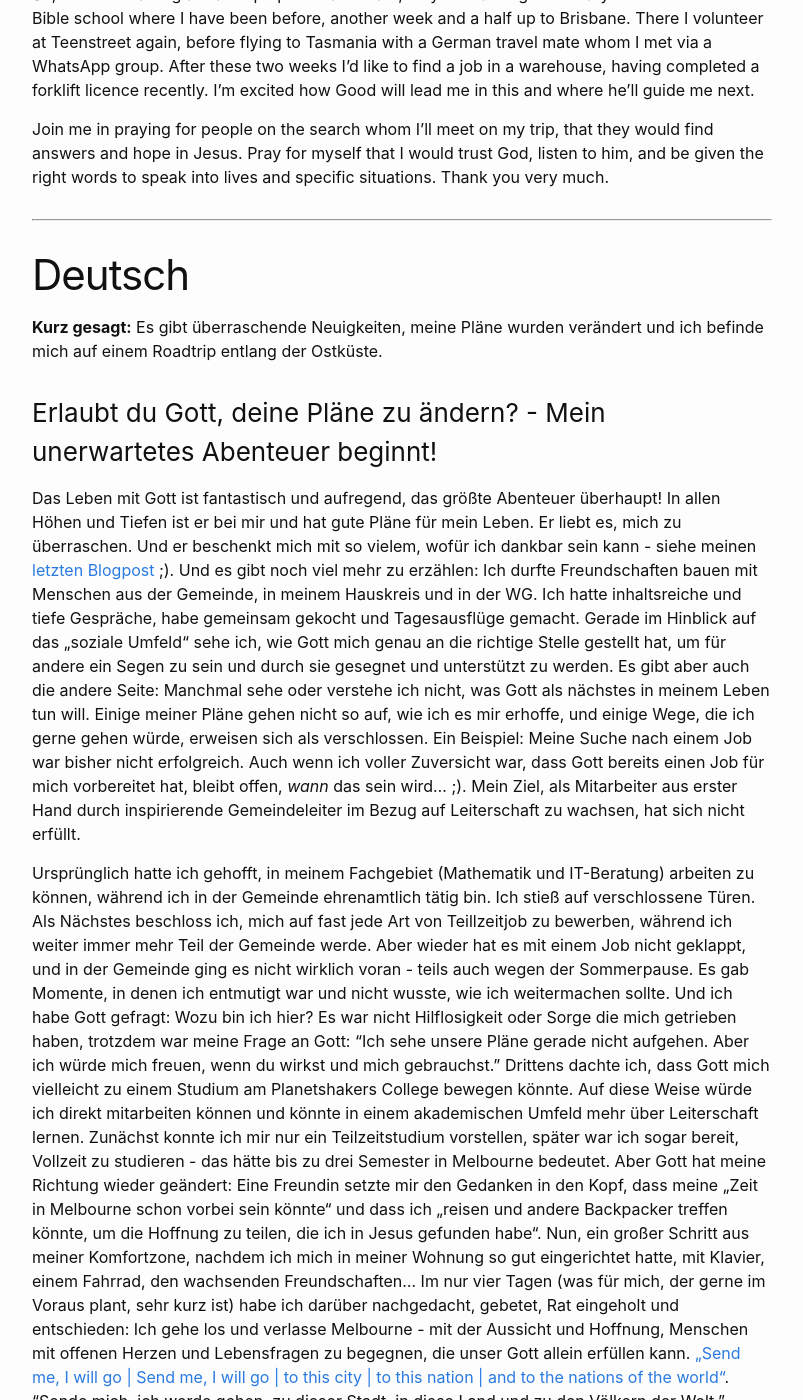
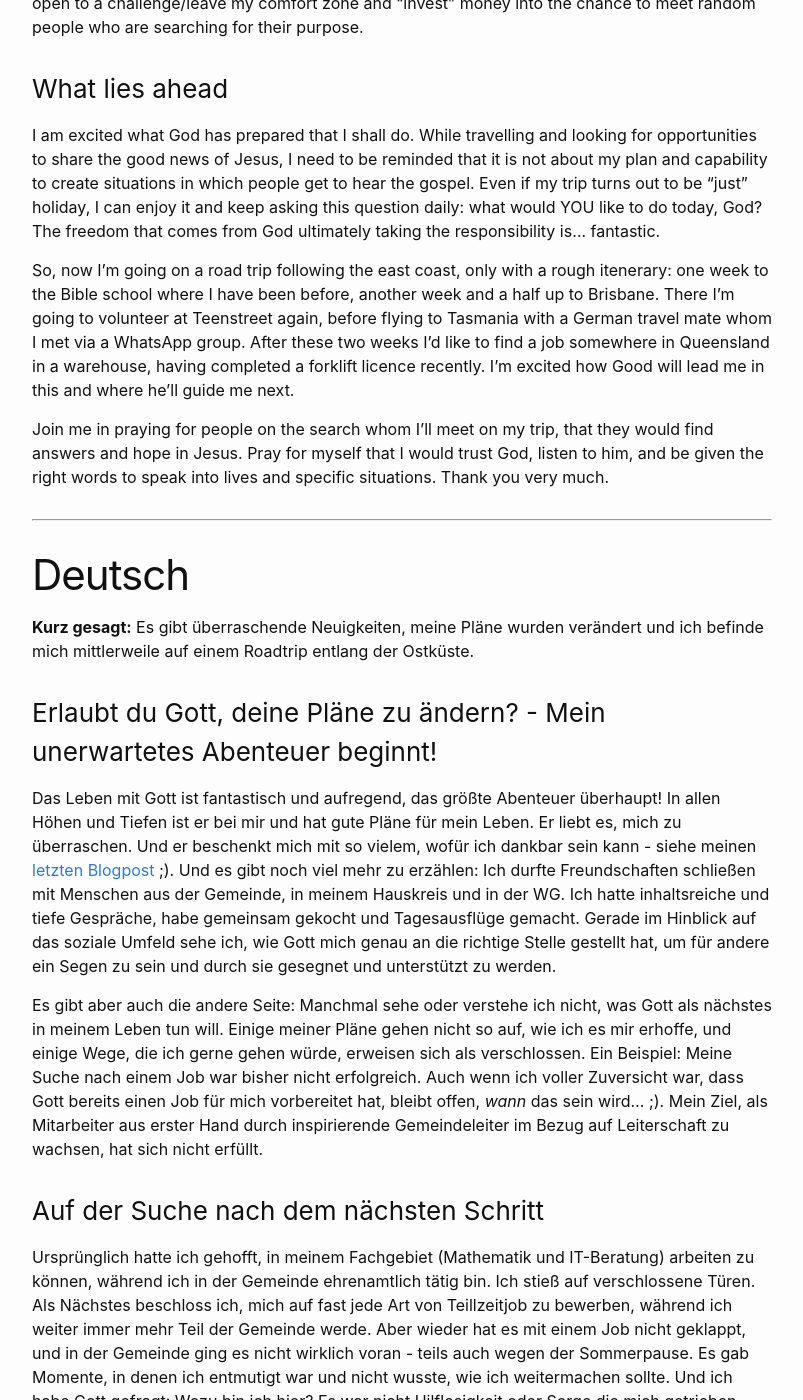
Before and after one commit to dominikaustralia/dominikaustralia.github.io, a Jekyll site: the page built from _posts/2025-03-16-changed-plans.md, in a window 1280 px wide and 1400 px high, scrolled down 1733 px. Shown: the whole window, without its empty margins (238-1041 px from the left). Built offline with Jekyll 4.4.1, drawn with Linux system fonts in a browser that asks for light colours; some of the changed text lies outside the part shown.

Commit message:
Aktualisieren von 2025-03-16-changed-plans.md

```diff
--- a/_posts/2025-03-16-changed-plans.md
+++ b/_posts/2025-03-16-changed-plans.md
@@ -9,24 +9,30 @@
 Zuerst kommt das englische Original, unten findet sich die [deutsche Version](#deutsch).
 
 ---
-**Long story short**: God has guided me to a (at least for me!) surprising decision to change my plans.
+**Long story short**: God has guided me to make a (at least for me!) surprising decision and change my plans.
 
 ---
 
-### Do you allow God to change your plans? – My unexpected adventure started.
-Life with God is fantastic and exciting, the greatest adventure possible! Through every high and low He is with me and has good plans for my life. He loves to surprise me. And he gifts me with so much that I can be thankful for – see my [last blogpost](https://dominikaustralia.github.io/info/2025/01/24/gifts-events-questions.html) ;). And there is much more to tell: I made friends with people from church, from my urban life group and in the shared flat. I had meaningful conversations and shared experiences like cooking together or going on day trips. Considering the "social setting" in particular, I can see how God has put me in the exact right spot to be a blessing to others and to be blessed and supported by them.
-There is also the other side: sometimes I don't see or understand what God wants to do in my life next. Some plans of mine don't work out as I hope, and some paths that I would like to go prove closed. For example: my search for a job hasn't been sucessful yet. Even though I was full of faith that God had already prepared a job for me, it remains open _when_ this will be... ;). My goal to get first hand experience in practical aspects of leadership from inspiring church leaders through volunteering didn't happen.
+### Do you allow God to change your plans? – My unexpected adventure starts
+Life with God is fantastic and exciting, the greatest adventure possible! Through every high and low He is with me and has good plans for my life. He loves to surprise me. And he gifts me with so much that I can be thankful for – see my [last blogpost](https://dominikaustralia.github.io/info/2025/01/24/gifts-events-questions.html) ;). And there is much more to tell: I made friends with people from church, from my urban life group and in the shared flat. I had meaningful conversations and shared experiences like cooking together or going on day trips. Considering the social setting in particular, I can see how God has put me in the exact right spot to be a blessing to others and to be blessed and supported by them.
 
-Initially, I had hoped to work in my area of expertise (maths and IT consulting), while volunteering at church. I encountered closed doors. Next, I decided to apply for almost any kind of part time job while holding on to become more and more a part of the church. Again, I didn't find a job and taking steps at church took a long time – partially also due to the summer break. I encountered moments where I was discouraged and didn't know how I shall go on. And I was asking God: what am I here for? I didn't ask from a position of helplessness, it was rather like: "I don't see your plan working out. However, I'd be happy to be used by you God." Third, I thought God might draw me towards studying at planetshakers college. This way I could get into volunteering much faster and also learn more about leadership in an academic environment. First, I preferred studying part time, later on I was willing to study even full time, which might have eventually lead me to stay in Melbourne for three semesters.
-But God changed my destination again: A friend of mine planted the thought in my head, that my "time in Melbourne might already be over" and that I could "travel and meet other backpackers, sharing the hope that I have found in Jesus". Well, a big step out of my comfort zone, having settled in at my flat, with a piano and a bike, ...
+However, there is also the other side: sometimes I don't see or understand what God wants to do in my life next. Some plans of mine don't work out as I hope, and some paths that I would like to go prove closed. For example: my search for a job hasn't been sucessful yet. Even though I was full of faith that God had already prepared a job for me, it remains open _when_ this will be... ;). My goal to get first hand experience in practical aspects of leadership from inspiring church leaders through volunteering didn't happen.
+
+### Looking for the way to go
+Initially, I had hoped to work in my area of expertise (maths and IT consulting), while volunteering at church in my spare time. I encountered closed doors. Next, I decided to apply for almost any kind of part time job while holding on to become more and more a part of the church. Again, I didn't find a job and taking steps at church took a long time – partially also due to the summer break. I encountered moments where I was discouraged and didn't know how I shall go on. And I was asking God: what am I here for? I didn't ask from a position of helplessness, it was rather like: "I don't see your plan working out. However, I'd be happy to be used by you, God." Third, I thought God might draw me towards studying at planetshakers college. This way I could get into volunteering much faster and also learn more about leadership in an academic environment. First, I preferred studying part time, later on I was willing to study even full time, which might have eventually lead me to stay in Melbourne for three semesters.
+
+### The changing of plans
+But God changed my destination again: A friend of mine planted the thought in my head, that my "time in Melbourne might already be over" and that I could "travel and meet other backpackers, sharing the hope that I have found in Jesus". Well, a big step out of my comfort zone, having settled in at my flat, with a piano and a bike...
+
 Over the course of four days (which is a very short time for me who likes planning ahead) I thougth about it, prayed, sought advice, and: I decided to go – with the perspective and hope of meeting people with open hearts and needs that only God could satisfy.
 ["Send me, I will go | Send me, I will go | to this city | to this nation | and to the nations of the world" (planetshakers song)](https://www.youtube.com/watch?v=N5iEFpCzLhw). This song came up in the middle of my decision process and helped me to position myself "ready to go". I gave notice to quit my room, found and bought a car, searched for second hand camping equipment, and moved out on 11/03. This comes at the cost of missing out on opportunities like the DNA course and volunteering of whose I had really liked to make use.
 However, God had amazingly prepared ahead what I needed: local friends to encourage me in going this step, one friend who was all in helping me to buy my first ever car,  me personally being open to a challenge/leave my comfort zone and "invest" money into the chance to meet random people who are searching for their purpose.
 
+### What lies ahead
 I am excited what God has prepared that I shall do. While travelling and looking for opportunities to share the good news of Jesus, I need to be reminded that it is not about my plan and capability to create situations in which people get to hear the gospel.
 Even if my trip turns out to be "just" holiday, I can enjoy it and keep asking this question daily: what would YOU like to do today, God? The freedom that comes from God ultimately taking the responsibility is... fantastic.
 
-So, now I'm starting a road trip up the east coast, only with a rough itenerary: one week to the Bible school where I have been before, another week and a half up to Brisbane. There I volunteer at Teenstreet again, before flying to Tasmania with a German travel mate whom I met via a WhatsApp group. After these two weeks I'd like to find a job in a warehouse, having completed a forklift licence recently.
+So, now I'm going on a road trip following the east coast, only with a rough itenerary: one week to the Bible school where I have been before, another week and a half up to Brisbane. There I'm going to volunteer at Teenstreet again, before flying to Tasmania with a German travel mate whom I met via a WhatsApp group. After these two weeks I'd like to find a job somewhere in Queensland in a warehouse, having completed a forklift licence recently.
 I'm excited how Good will lead me in this and where he'll guide me next.
 
 Join me in praying for people on the search whom I'll meet on my trip, that they would find answers and hope in Jesus. Pray for myself that I would trust God, listen to him, and be given the right words to speak into lives and specific situations. Thank you very much.
@@ -34,18 +40,23 @@
 ---
 # Deutsch
 
-**Kurz gesagt:** Es gibt überraschende Neuigkeiten, meine Pläne wurden verändert und ich befinde mich auf einem Roadtrip entlang der Ostküste.
+**Kurz gesagt:** Es gibt überraschende Neuigkeiten, meine Pläne wurden verändert und ich befinde mich mittlerweile auf einem Roadtrip entlang der Ostküste.
 
 ### Erlaubt du Gott, deine Pläne zu ändern? - Mein unerwartetes Abenteuer beginnt!
-Das Leben mit Gott ist fantastisch und aufregend, das größte Abenteuer überhaupt! In allen Höhen und Tiefen ist er bei mir und hat gute Pläne für mein Leben. Er liebt es, mich zu überraschen. Und er beschenkt mich mit so vielem, wofür ich dankbar sein kann - siehe meinen [letzten Blogpost](https://dominikaustralia.github.io/info/2025/01/24/gifts-events-questions.html) ;). Und es gibt noch viel mehr zu erzählen: Ich durfte Freundschaften bauen mit Menschen aus der Gemeinde, in meinem Hauskreis und in der WG. Ich hatte inhaltsreiche und tiefe Gespräche, habe gemeinsam gekocht und Tagesausflüge gemacht. Gerade im Hinblick auf das „soziale Umfeld“ sehe ich, wie Gott mich genau an die richtige Stelle gestellt hat, um für andere ein Segen zu sein und durch sie gesegnet und unterstützt zu werden.
+Das Leben mit Gott ist fantastisch und aufregend, das größte Abenteuer überhaupt! In allen Höhen und Tiefen ist er bei mir und hat gute Pläne für mein Leben. Er liebt es, mich zu überraschen. Und er beschenkt mich mit so vielem, wofür ich dankbar sein kann - siehe meinen [letzten Blogpost](https://dominikaustralia.github.io/info/2025/01/24/gifts-events-questions.html) ;). Und es gibt noch viel mehr zu erzählen: Ich durfte Freundschaften schließen mit Menschen aus der Gemeinde, in meinem Hauskreis und in der WG. Ich hatte inhaltsreiche und tiefe Gespräche, habe gemeinsam gekocht und Tagesausflüge gemacht. Gerade im Hinblick auf das soziale Umfeld sehe ich, wie Gott mich genau an die richtige Stelle gestellt hat, um für andere ein Segen zu sein und durch sie gesegnet und unterstützt zu werden.
+
 Es gibt aber auch die andere Seite: Manchmal sehe oder verstehe ich nicht, was Gott als nächstes in meinem Leben tun will. Einige meiner Pläne gehen nicht so auf, wie ich es mir erhoffe, und einige Wege, die ich gerne gehen würde, erweisen sich als verschlossen. Ein Beispiel: Meine Suche nach einem Job war bisher nicht erfolgreich. Auch wenn ich voller Zuversicht war, dass Gott bereits einen Job für mich vorbereitet hat, bleibt offen, _wann_ das sein wird... ;). Mein Ziel, als Mitarbeiter aus erster Hand durch inspirierende Gemeindeleiter im Bezug auf Leiterschaft zu wachsen, hat sich nicht erfüllt.
 
+### Auf der Suche nach dem nächsten Schritt
 Ursprünglich hatte ich gehofft, in meinem Fachgebiet (Mathematik und IT-Beratung) arbeiten zu können, während ich in der Gemeinde ehrenamtlich tätig bin. Ich stieß auf verschlossene Türen. Als Nächstes beschloss ich, mich auf fast jede Art von Teillzeitjob zu bewerben, während ich weiter immer mehr Teil der Gemeinde werde. Aber wieder hat es mit einem Job nicht geklappt, und in der Gemeinde ging es nicht wirklich voran - teils auch wegen der Sommerpause. Es gab Momente, in denen ich entmutigt war und nicht wusste, wie ich weitermachen sollte. Und ich habe Gott gefragt: Wozu bin ich hier? Es war nicht Hilflosigkeit oder Sorge die mich getrieben haben, trotzdem war meine Frage an Gott: "Ich sehe unsere Pläne gerade nicht aufgehen. Aber ich würde mich freuen, wenn du wirkst und mich gebrauchst." Drittens dachte ich, dass Gott mich vielleicht zu einem Studium am Planetshakers College bewegen könnte. Auf diese Weise würde ich direkt mitarbeiten können und könnte in einem akademischen Umfeld mehr über Leiterschaft lernen. Zunächst konnte ich mir nur ein Teilzeitstudium vorstellen, später war ich sogar bereit, Vollzeit zu studieren - das hätte bis zu drei Semester in Melbourne bedeutet.
+
+### Geänderte Pläne
 Aber Gott hat meine Richtung wieder geändert: Eine Freundin setzte mir den Gedanken in den Kopf, dass meine „Zeit in Melbourne schon vorbei sein könnte“ und dass ich „reisen und andere Backpacker treffen könnte, um die Hoffnung zu teilen, die ich in Jesus gefunden habe“. Nun, ein großer Schritt aus meiner Komfortzone, nachdem ich mich in meiner Wohnung so gut eingerichtet hatte, mit Klavier, einem Fahrrad, den wachsenden Freundschaften...
 Im nur vier Tagen (was für mich, der gerne im Voraus plant, sehr kurz ist) habe ich darüber nachgedacht, gebetet, Rat eingeholt und entschieden: Ich gehe los und verlasse Melbourne - mit der Aussicht und Hoffnung, Menschen mit offenen Herzen und Lebensfragen zu begegnen, die unser Gott allein erfüllen kann.
 [„Send me, I will go | Send me, I will go | to this city | to this nation | and to the nations of the world“](https://www.youtube.com/watch?v=N5iEFpCzLhw). "Sende mich, ich werde gehen, zu dieser Stadt, in diese Land und zu den Völkern der Welt." Dieses Lied von den planetshakers tauchte mitten in meinem Entscheidungsprozess auf und half mir, in meiner inneren Bereitschaft "zu gehen" zu wachsen. Ich kündigte mein Zimmer, fand und kaufte ein Auto, suchte nach gebrauchter Campingausrüstung und zog am 11.03. aus. Die "Kosten" sind, dass ich den DNA-Gemeindegrundkurs und die Mitarbeit verpasse, was ich wirklich gerne gemacht hätte.
 Gott hatte jedoch schon alles vorbereitet, was ich für die Reise brauche: Freunde, die mich in diesem Schritt ermutigten, ein Freund, der mir beim Kauf meines ersten Autos überhaupt half, ich selbst war vorbereitet und offen dafür meine Komfortzone zu verlassen und das mir von Gott anvertrauten Geld nun in die Chance zu „investieren“, Menschen zu treffen, die auf der Suche nach ihrer Bestimmung sind.
 
+### Was vor mir liegt
 Ich bin gespannt, was Gott mit mir vorhat. Während ich reise und nach Gelegenheiten suche, die gute Nachricht von Jesus weiterzugeben, darf ich mich daran erinnern, dass es nicht an meinem Plan und meinen Fähigkeiten liegt, Situationen zu schaffen, in denen Menschen das Evangelium hören.
 Selbst wenn sich meine Reise „nur“ als Urlaub herausstellt, kann ich sie genießen und mir täglich die Frage stellen: Was möchtest DU heute tun, Gott? Die Freiheit, die dadurch entsteht, dass Gott letztendlich die Verantwortung übernimmt, ist... fantastisch.
 
```
